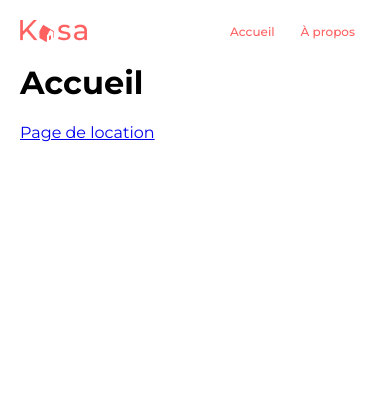
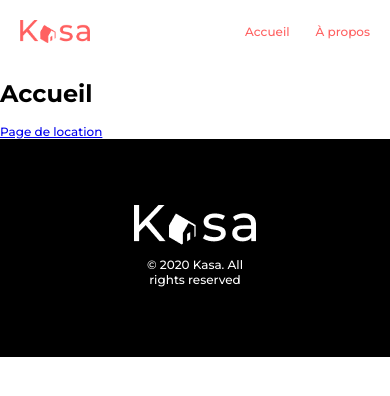
Before and after one commit to valeriepappani/kasa, a React (Create React App) app: page / in a window 390 px wide. Shown: the top 396 px of the page. Built offline with nearby package versions, Linux system fonts and the light colour scheme.

Commit message:
ajout footer

```diff
--- a/src/components/Footer/index.jsx
+++ b/src/components/Footer/index.jsx
@@ -0,0 +1,18 @@
+// import { Link } from 'react-router-dom'
+import '../../styles/index.scss'
+import '../../styles/Footer.scss'
+import LogoBlanc from '../../assets/Kasa-logo-blanc.png'
+
+
+function Footer() {
+    return (
+        <footer className='footer'>
+            <div className='footer__elem'>
+                <img src={LogoBlanc} alt='logo kasa blanc' className='footer__elem--logo' />
+                <p className='footer__elem--content'>© 2020 Kasa. All rights reserved</p>
+            </div>
+        </footer>
+    )
+}
+
+export default Footer
--- a/src/index.jsx
+++ b/src/index.jsx
@@ -2,6 +2,7 @@ import React from 'react'
 import ReactDOM from 'react-dom'
 import { BrowserRouter as Router, Route, Routes } from 'react-router-dom'
 import Header from './components/Header'
+import Footer from './components/Footer'
 import Home from './pages/Home/'
 import Propos from './pages/Propos'
 import Location from './pages/Location'
@@ -18,6 +19,7 @@ ReactDOM.render(
         <Route path="*" element={<Error />} />
       </Routes>
     </Router>
+    <Footer />
   </React.StrictMode>,
   document.getElementById('root')
 )
--- /dev/null
+++ b/src/styles/Footer.scss
@@ -0,0 +1,41 @@
+@import 'index.scss';
+
+.footer {
+    background-color: $secondary-color;
+    padding-top: 66px;
+    padding-bottom: 29px;
+
+    @media (max-width:425px) {
+        padding-top: 66px;
+        padding-bottom: 58px;
+    }
+
+    &__elem {
+        display: flex;
+        flex-direction: column;
+        justify-content: center;
+        align-items: center;
+        gap: 29px;
+
+        @media (max-width:425px) {
+            gap: 0;
+        }
+
+        &--logo {
+            height: 40px;
+        }
+
+        &--content {
+            color: white;
+            // font-size: 24px;
+            // font-family: "Montserrat", sans-serif;
+
+            @media (max-width:425px) {
+                width: 130px;
+                // font-size: 12px;
+                text-align: center;
+            }
+        }
+    }
+
+}
--- a/src/styles/Header.scss
+++ b/src/styles/Header.scss
@@ -6,9 +6,12 @@
     align-items: center;
     justify-content: space-between;
     max-width: 1440px;
+    padding: 45px 100px;
+    max-width: 1440px;
 
     @media (max-width:425px) {
-        max-width: 335px;
+        padding: 20px;
+        max-width: 375px;
     }
 
     &__logo {
--- a/src/styles/index.scss
+++ b/src/styles/index.scss
@@ -1,5 +1,11 @@
 body {
     margin: 0;
+    font-size: 24px;
+    font-weight: 500;
+
+    @media (max-width: 425px) {
+        font-size: 12px;
+    }
 }
 
 #root {
@@ -7,13 +13,6 @@ body {
     font-family: "Montserrat", sans-serif;
     font-optical-sizing: auto;
     font-style: normal;
-    padding: 45px 100px;
-    max-width: 1440px;
-
-    @media (max-width:425px) {
-        padding: 20px;
-        max-width: 375px;
-    }
 }
 
 /* Variables*/
```
Also changed, not shown: src/assets/Kasa-logo-blanc.png (added).
